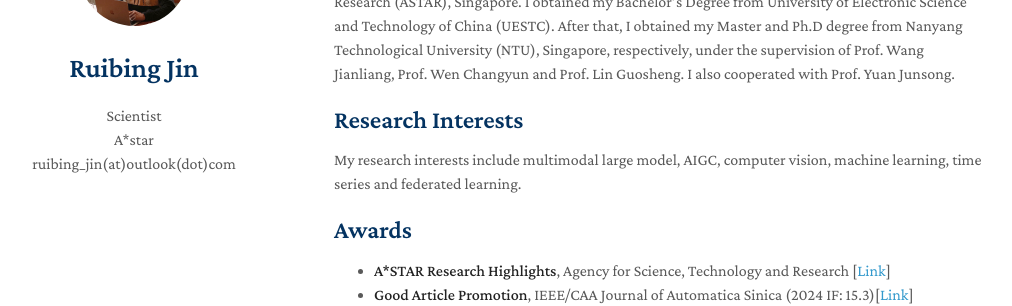
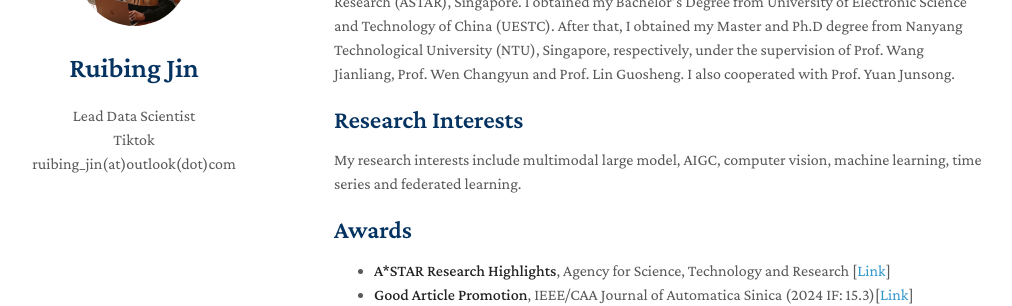
Before and after one commit to ruibing-jin/ruibing-jin.github.io, a Jekyll site: the page built from index.md, in a window 1280 px wide. Shown: the part 167-473 px from the top of the page, without its empty margins (136-1148 px from the left). Built offline with Jekyll 4.4.1, drawn with Linux system fonts in a browser that asks for light colours; nearby versions of some CDN libraries; a style sheet for code colours, icons or effects is not loaded; our own code applies the rules of GitHub Pages for plain Markdown files.

Commit message:
Update _config.yml

```diff
--- a/_config.yml
+++ b/_config.yml
@@ -1,6 +1,6 @@
 title: Ruibing Jin
-position: Scientist
-affiliation: A*star
+position: Lead Data Scientist
+affiliation: Tiktok
 email: ruibing_jin(at)outlook(dot)com
 keywords: minimal academic
 google_scholar: https://scholar.google.com/citations?user=iqloFEEAAAAJ
```
